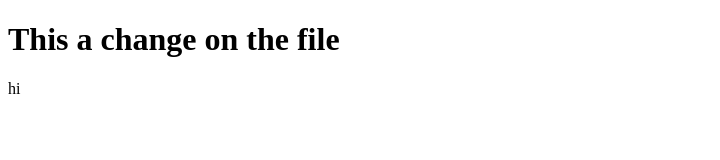
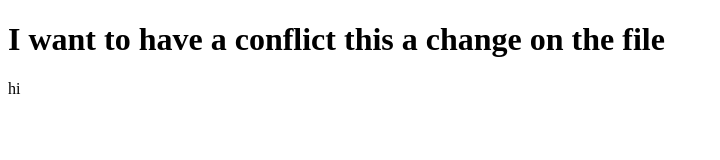
Before and after one commit to vampaynani/thinkful_mentoring, a plain HTML site: page index.html in a window 1280 px wide. Shown: the whole page, without its empty margins (0-720 px from the left). Drawn offline with Linux system fonts and the light colour scheme.

Commit message:
Changes on H1

```diff
--- a/index.html
+++ b/index.html
@@ -4,7 +4,7 @@
     <title>I am a page</title>
 </head>
 <body>
-    <h1>This a change on the file</h1>
+    <h1>I want to have a conflict this a change on the file</h1>
     <p>hi</p>
 </body>
 </html>
```
